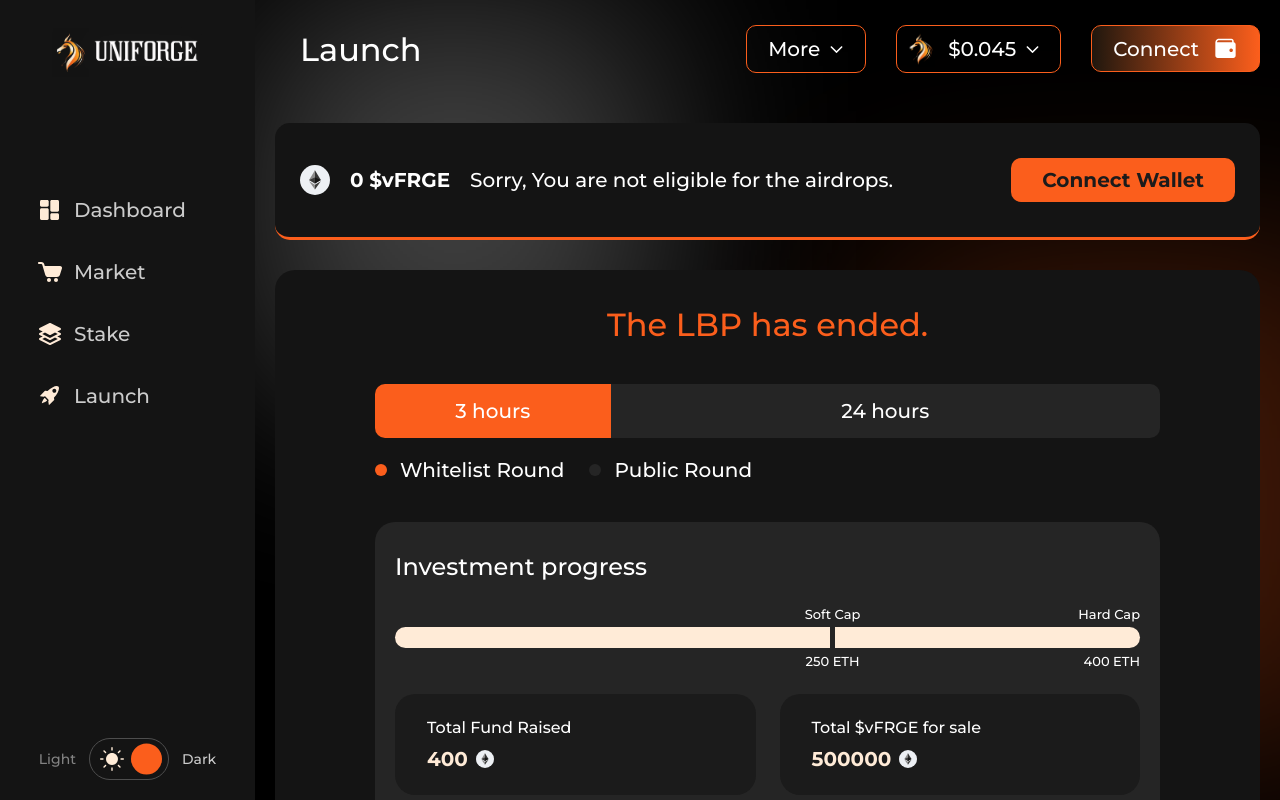
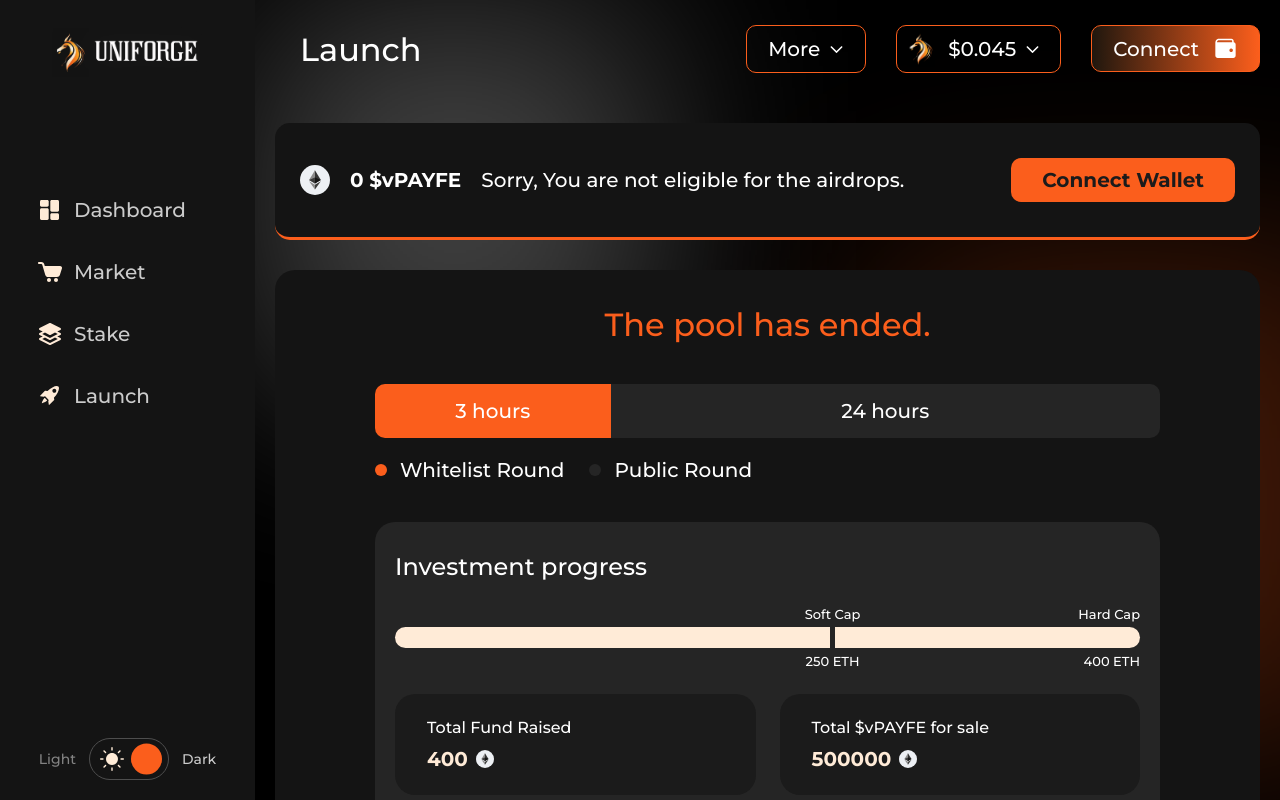
Before and after one commit to 0xkazashi/uniforge, a React (Create React App) app: page /launch in a window 1280 px wide. Built offline with nearby package versions, Linux system fonts and the light colour scheme.

Commit message:
Update index.jsx

```diff
--- a/src/pages/Launch/index.jsx
+++ b/src/pages/Launch/index.jsx
@@ -19,7 +19,7 @@ const Launch = () => {
                         </div>
 
                         <p className="launch__title">
-                            0 $vFRGE
+                            0 $vPAYFE
                         </p>
 
                         <p className="launch__text">
@@ -34,7 +34,7 @@ const Launch = () => {
 
                 <div className="launch__presale">
                     <p className="launch__presale--title">
-                        The LBP has ended.
+                        The pool has ended.
                     </p>
 
                     <div className="launch__presale--progress">
@@ -107,7 +107,7 @@ const Launch = () => {
 
                             <div className="progress__block--point">
                                 <p className="progress__block--title">
-                                    Total $vFRGE for sale
+                                    Total $vPAYFE for sale
                                 </p>
 
                                 <div className="progress__block--value--inner">
@@ -134,20 +134,20 @@ const Launch = () => {
 
                 <div className="launch__text--inner">
                     <p className="text">
-                    The Uniforge protocol operates on a fair launch model, where 100% of the revenue generated is distributed to $FRGE token holders with no involvement from VC. <span className="bold">The Uniforge team will not retain any portion of the funds raised during the public sale. All funds will be allocated according to the project's established plan and goals.</span>
+                    The Payfe protocol operates on a fair launch model, where 100% of the revenue generated is distributed to $PAYFE token holders with no involvement from VC. <span className="bold">The Payfe team will not retain any portion of the funds raised during the public sale. All funds will be allocated according to the project's established plan and goals.</span>
                     </p>
 
                     <p className="text">
-                        As a token staker, you can expect to receive returns that are significantly higher than other LSD assets, such as ETH staking. By staking and locking up $FRGE, you can earn a yearly return ranging from 10% to 30% in ETH, in addition to extra rewards in the form of $vFRGE.
+                        As a token staker, you can expect to receive returns that are significantly higher than other LSD assets, such as ETH staking. By staking and locking up $PAYFE, you can earn a yearly return ranging from 10% to 30% in ETH, in addition to extra rewards in the form of $vPAYFE.
                     </p>
 
                     <p className="text">
-                        For the latest updates and accurate information regarding the claiming of $FRGE tokens, please follow the official announcements.
+                        For the latest updates and accurate information regarding the claiming of $PAYFE tokens, please follow the official announcements.
                     </p>
 
                     <div className="launch__link--inner">
-                        <Link text="$FRGE Contract" />
-                        <Link text="$vFRGE Contract" />
+                        <Link text="$PAYFE Contract" />
+                        <Link text="$vPAYFE Contract" />
                         <Link text="Launch Contract" />
                         <Link text="Treasury Contract" />
                     </div>
```
